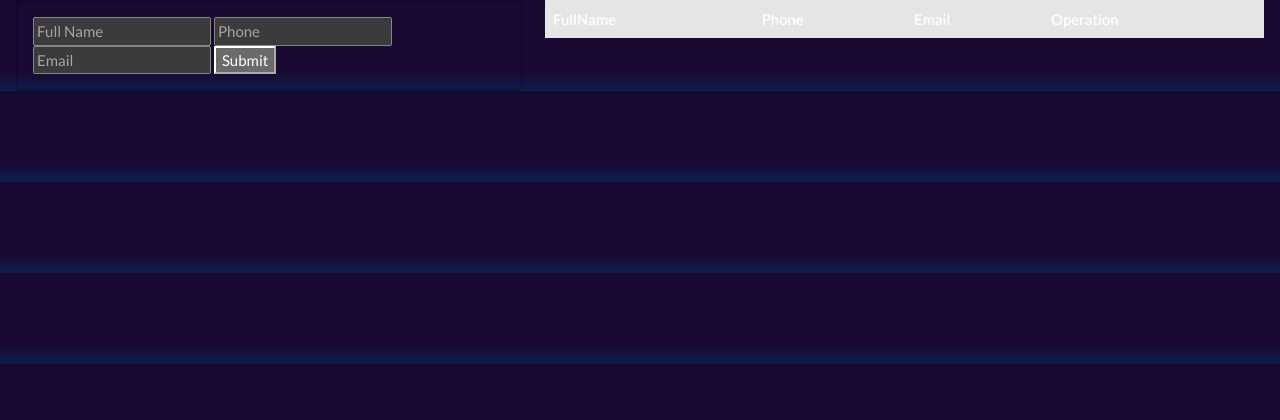
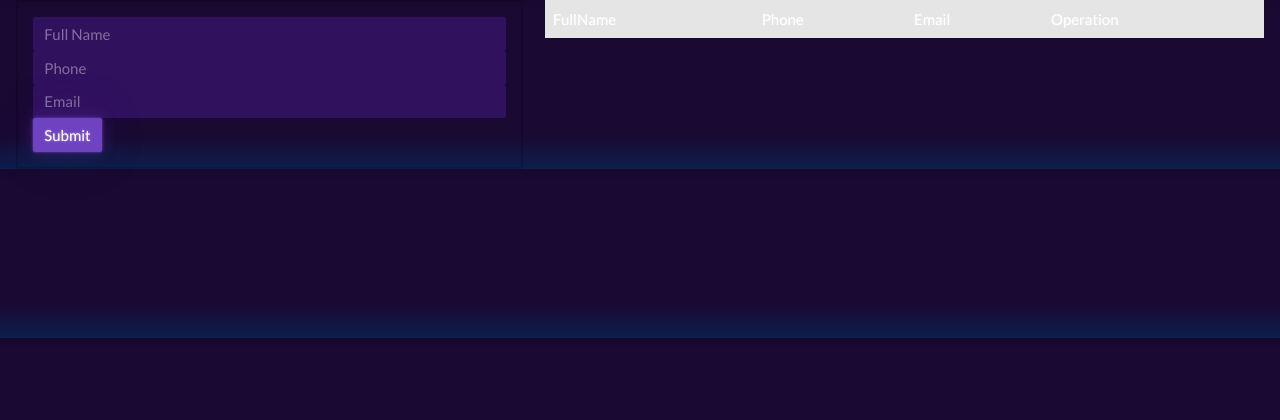
Before and after one commit to Its-Yayo/f-test, a Flask app: page / in a window 1280 px wide. Shown: the top 420 px of the page. Run offline with Flask 3, Linux system fonts and the light colour scheme; data that the repository does not hold is empty; parts of the project's set-up code (start-up, migrations or seed data) failed here and were passed over.

Commit message:
Add improvements index.html #34

```diff
--- a/templates/index.html
+++ b/templates/index.html
@@ -16,12 +16,19 @@
         {% endfor %}
         {% endif %}
         {% endwith %}
+
         <div class="card card-body">
             <form action="/add_contact" method="post">
-                <input type="text" name="fullname" placeholder="Full Name">
-                <input type="text" name="phone" placeholder="Phone">
-                <input type="text" name="email" placeholder="Email">
-                <button type="submit">Submit</button>
+                <div class="form-group">
+                    <input type="text" name="fullname" placeholder="Full Name" class="form-control">
+                </div>
+                <div class="form-group">
+                    <input type="text" name="phone" placeholder="Phone" class="form-control">
+                </div>
+                <div class="form-group">
+                    <input type="text" name="email" placeholder="Email" class="form-control">
+                </div>
+                <button type="submit" class="btn btn-primary btn-block">Submit</button>
             </form>
         </div>
     </div>
```
